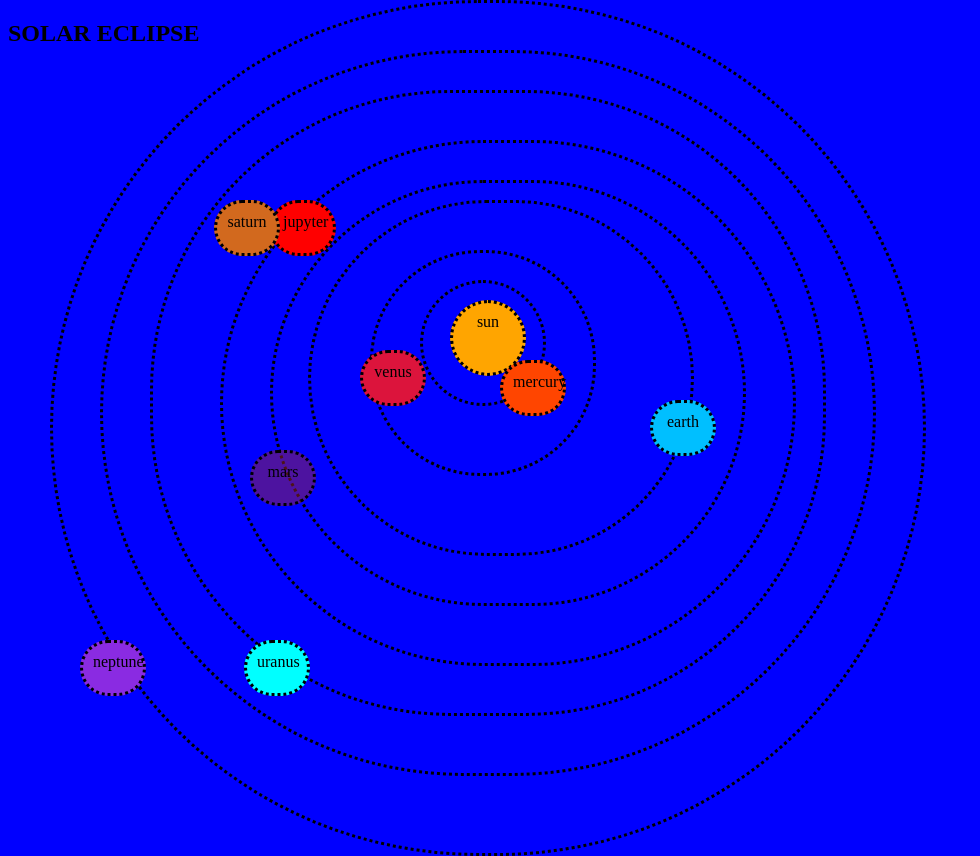
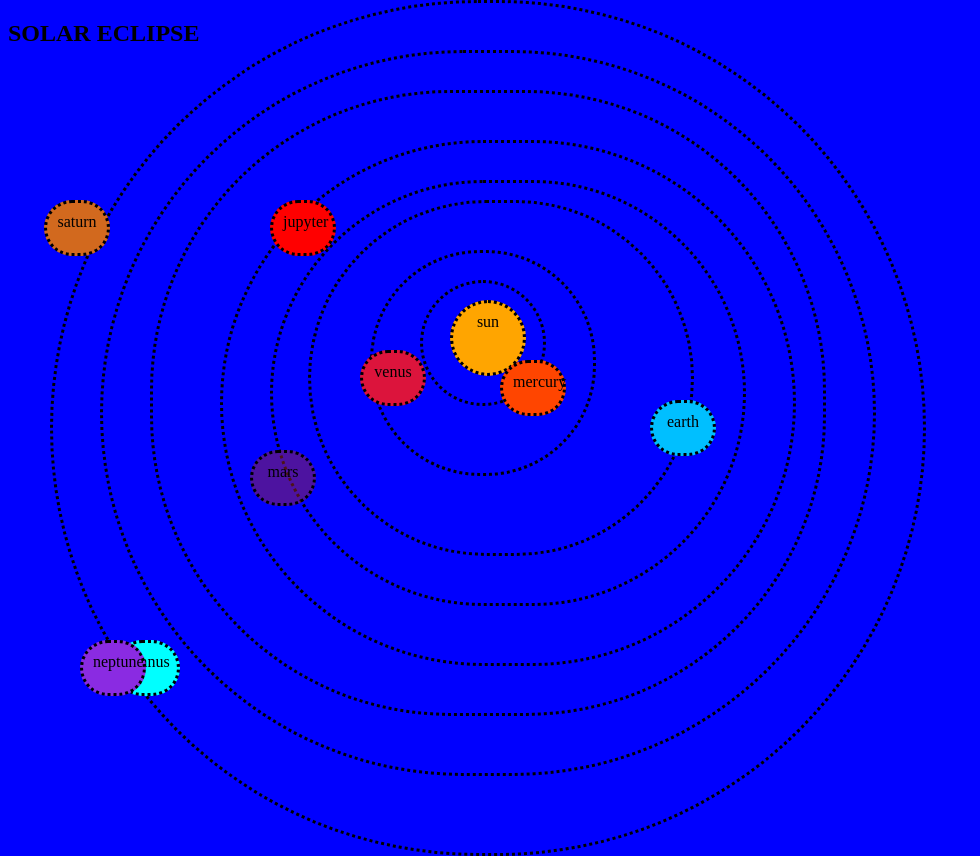
Before and after one commit to Vishnusodinapalli939/combinators, a plain HTML site: page solar.html in a window 1280 px wide. Shown: the whole page, without its empty margins (0-980 px from the left). Drawn offline with Linux system fonts and the light colour scheme.

Commit message:
adjusting spaces

```diff
--- a/solar.html
+++ b/solar.html
@@ -143,7 +143,7 @@
             text-align: center;
             position: absolute;
             top:100px;
-            right:700px;
+            right:870px;
             background-color: chocolate;
         }
         .uranus{
@@ -153,7 +153,7 @@
             text-align: center;
             position: absolute;
             top:540px;
-            right:670px;
+            right:800px;
             background-color: aqua;
         }
         .pluto{
```
